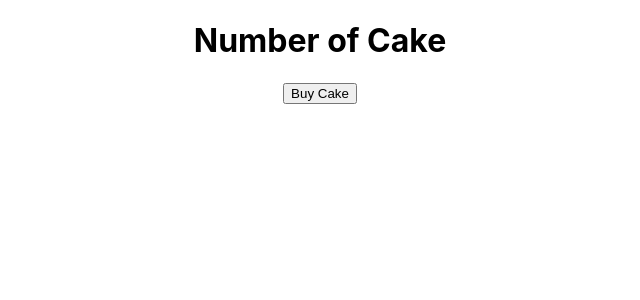
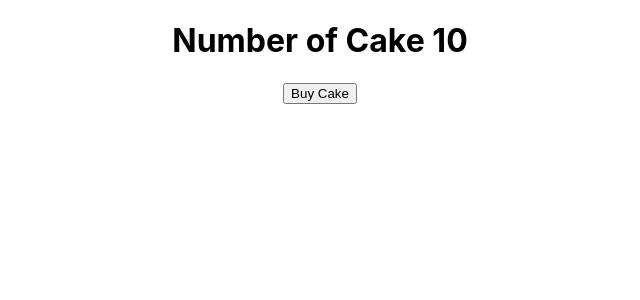
Before and after one commit to hardikd-zignuts/Redux-Tutorial, a React (Create React App) app in the folder redux-cake-shop/: page / in a window 1280 px wide. Shown: the top 300 px of the page, without its empty margins (320-960 px from the left). Built offline with nearby package versions, Linux system fonts and the light colour scheme.

Commit message:
Cake Store Created With Connect method

```diff
--- a/redux-cake-shop/package.json
+++ b/redux-cake-shop/package.json
@@ -3,12 +3,13 @@
   "version": "0.1.0",
   "private": true,
   "dependencies": {
+    "@reduxjs/toolkit": "^1.9.3",
     "@testing-library/jest-dom": "^5.16.5",
     "@testing-library/react": "^13.4.0",
     "@testing-library/user-event": "^13.5.0",
-    "fakehacktui": "^1.0.5",
     "react": "^18.2.0",
     "react-dom": "^18.2.0",
+    "react-redux": "^8.0.5",
     "react-scripts": "5.0.1",
     "web-vitals": "^2.1.4"
   },
--- a/redux-cake-shop/src/App.js
+++ b/redux-cake-shop/src/App.js
@@ -1,11 +1,15 @@
 import './App.css';
 import CakeShop from './components/CakeShop';
+import { Provider } from 'react-redux';
+import store from './Redux/Store';
 
 function App() {
   return (
-    <div className="App">
-      <CakeShop />
-    </div>
+    <Provider store={store}>
+      <div className="App">
+        <CakeShop />
+      </div>
+    </Provider>
   );
 }
 
--- /dev/null
+++ b/redux-cake-shop/src/Redux/Store.js
@@ -0,0 +1,6 @@
+import { createStore } from "redux";
+import cakeReducer from "./cake/cakeReducer";
+
+const store = createStore(cakeReducer)
+
+export default store
--- a/redux-cake-shop/src/Redux/cake/cakeAction.js
+++ b/redux-cake-shop/src/Redux/cake/cakeAction.js
@@ -3,6 +3,6 @@ import { BUY_CAKE } from "./cakeTypes"
 
 export const buyCake = () => {
     return {
-        type: buyCake
+        type: BUY_CAKE
     }
 }
--- a/redux-cake-shop/src/components/CakeShop.jsx
+++ b/redux-cake-shop/src/components/CakeShop.jsx
@@ -1,14 +1,27 @@
-import React from 'react'
+import React from "react";
+import { connect } from "react-redux";
+import { buyCake } from "../Redux/cake/cakeAction";
 
-const CakeShop = () => {
+const CakeShop = (props) => {
   return (
     <>
-    <div>
-        <h1>Number of Cake</h1>
-        <button>Buy Cake</button>
-    </div>
+      <div>
+        <h1>Number of Cake {props.numOfCake}</h1>
+        <button onClick={props.buyCake}>Buy Cake</button>
+      </div>
     </>
-  )
-}
+  );
+};
 
-export default CakeShop
+const mapToStateProps = (state) => {
+  return {
+    numOfCake: state.numOfCake,
+  };
+};
+const mapToDispatchProps = (dispatch) => {
+  return {
+    buyCake: () => dispatch(buyCake()),
+  };
+};
+
+export default connect(mapToStateProps, mapToDispatchProps)(CakeShop);
```
Also changed, not shown: 1 other file (tests, documents, lock files or other folders).
